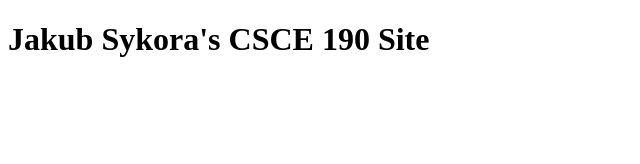
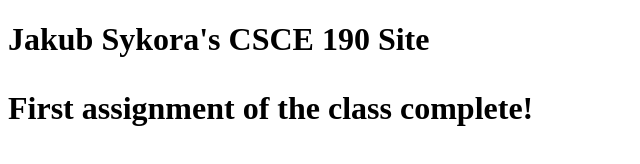
Before and after one commit to Jsykora1/Jsykora1.github.io, a plain HTML site: page index.html in a window 1280 px wide. Shown: the whole page, without its empty margins (0-640 px from the left). Drawn offline with Linux system fonts and the light colour scheme.

Commit message:
Add files via upload

```diff
--- a/index.html
+++ b/index.html
@@ -5,5 +5,6 @@
 	</head>
 	<body>
 		<h1>Jakub Sykora's CSCE 190 Site
+		<p> First assignment of the class complete!</p>
 	</body>
 </html>
```
